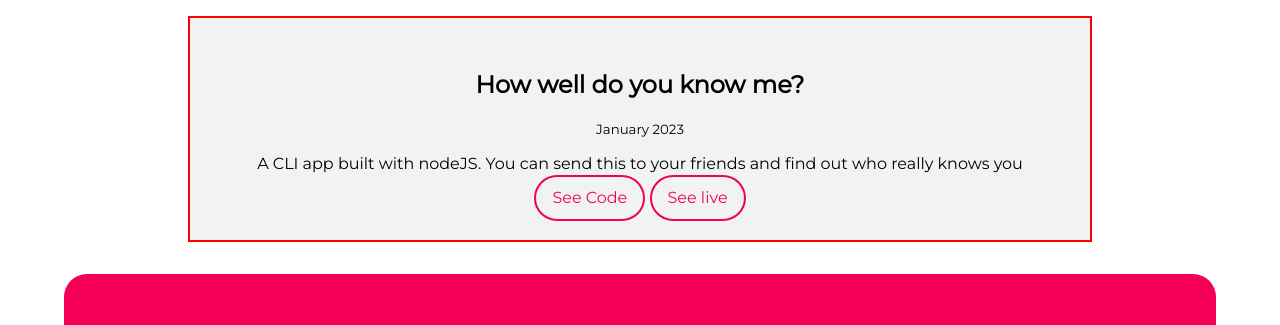
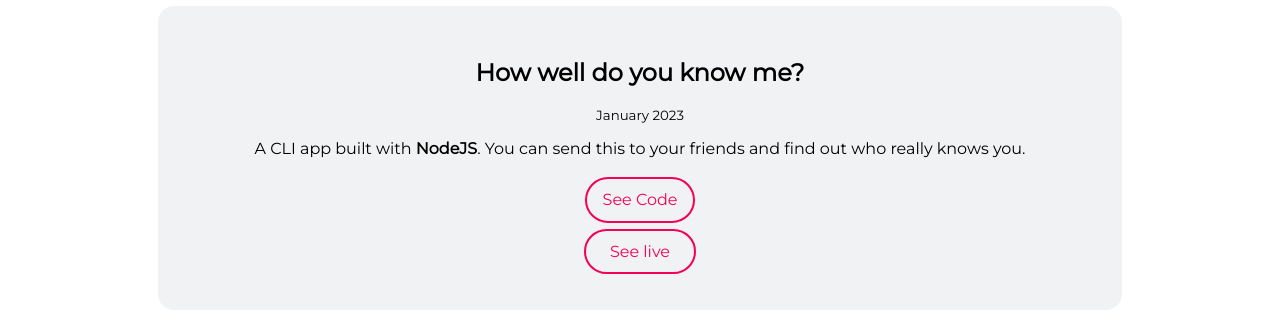
Before and after one commit to VishuBanotra/VishuBanotra-PortfolioWebsite, a plain HTML site: page projects.html in a window 1280 px wide. Shown: the part 246-571 px from the top of the page. Drawn offline with Linux system fonts and the light colour scheme.

Commit message:
chore: added Project

```diff
--- a/projects.html
+++ b/projects.html
@@ -10,6 +10,7 @@
 </head>
 
 <body>
+
   <nav class="navigation container">
     <div class="nav-brand"><a href="/index.html">Vishu Banotra</a></div>
     <ul class="list-non-bullet list-right">
@@ -25,26 +26,32 @@
     </ul>
   </nav>
 
+
+  <!-- Header -->
   <header>
     <img src="/Images/projects.svg" alt="logo." />
     <h1 class="hero-text">See my <span>Code</span></h1>
   </header>
 
+  <!-- Projects List -->
   <ul class="list-non-bullet">
     <li>
       <article class="container-center show-case-list ow">
         <h1>How well do you know me?</h1>
         <small>January 2023</small>
         <p>
-          A CLI app built with nodeJS. You can send this to your friends and
-          find out who really knows you
+          A CLI app built with <strong>NodeJS</strong>. You can send this to your friends and
+          find out who really knows you.
         </p>
-        <a class="link-button" href="">See Code</a>
-        <a class="link-button" href="">See live</a>
+        <a class="link-button link-project link-primary" href="https://github.com/VishuBanotra/Do-you-know-me-/blob/main/index.js" target="_blank">See Code</a>
+
+        <a class="link-button link-project link-secondary" href="https://replit.com/@VishuBanotra/Do-you-know-me#index.js" target="_blank">See live</a>
       </article>
     </li>
   </ul>
 
+
+  <!-- Footer -->
   <footer>
     <div class="footer-header">Social Media Presence</div>
     <ul class="list-non-bullet">
--- a/style.css
+++ b/style.css
@@ -13,10 +13,11 @@ body {
   margin: 0 auto;
 }
 
-/* .container {
-  max-width: 85%;
+.container-center {
+  max-width: 900px;
+  width: 100%;
   margin: auto;
-} */
+}
 
 .navigation {
   background-color: var(--primary-color);
@@ -94,7 +95,7 @@ header img {
   text-align: center;
   margin: 2rem auto;
   padding: 2rem;
-  border-radius: 10px;
+  border-radius: 1rem;
 }
 
 .section h1 {
@@ -105,13 +106,8 @@ header img {
   background-color: var(--off-white);
 }
 
-.container-center {
-  max-width: 900px;
-  width: 100%;
-  margin: auto;
-}
 
-/* Section-2 */
+/* Section-2/3  Links Styling*/
 .link-button {
   border: 2px solid #f50057;
   padding: 0.7rem 1rem;
@@ -127,7 +123,6 @@ header img {
 }
 
 /* Footer */
-
 footer {
   background-color: var(--primary-color);
   padding: 0.6rem;
@@ -147,10 +142,27 @@ footer ul {
   font-weight: bold;
 }
 
+
+
+/* Projects Index */
+
 .show-case-list{
-    border: 2px solid red;
-    text-align: center;
-    margin: 2rem auto;
-    padding: 2rem 0;
+  border-radius: 1rem;
+ display: flex;
+ flex-direction: column;
+ align-items: center;
+ justify-content: center;
+ padding-inline-start: 0;
+ width: 85%;
+ margin: 1rem auto;
+ padding: 2rem;
 
 }
+
+.link-project{
+  margin: 0.2rem;
+}
+
+.link-secondary{
+  padding: 0.7rem 1.5rem;
+}
```
